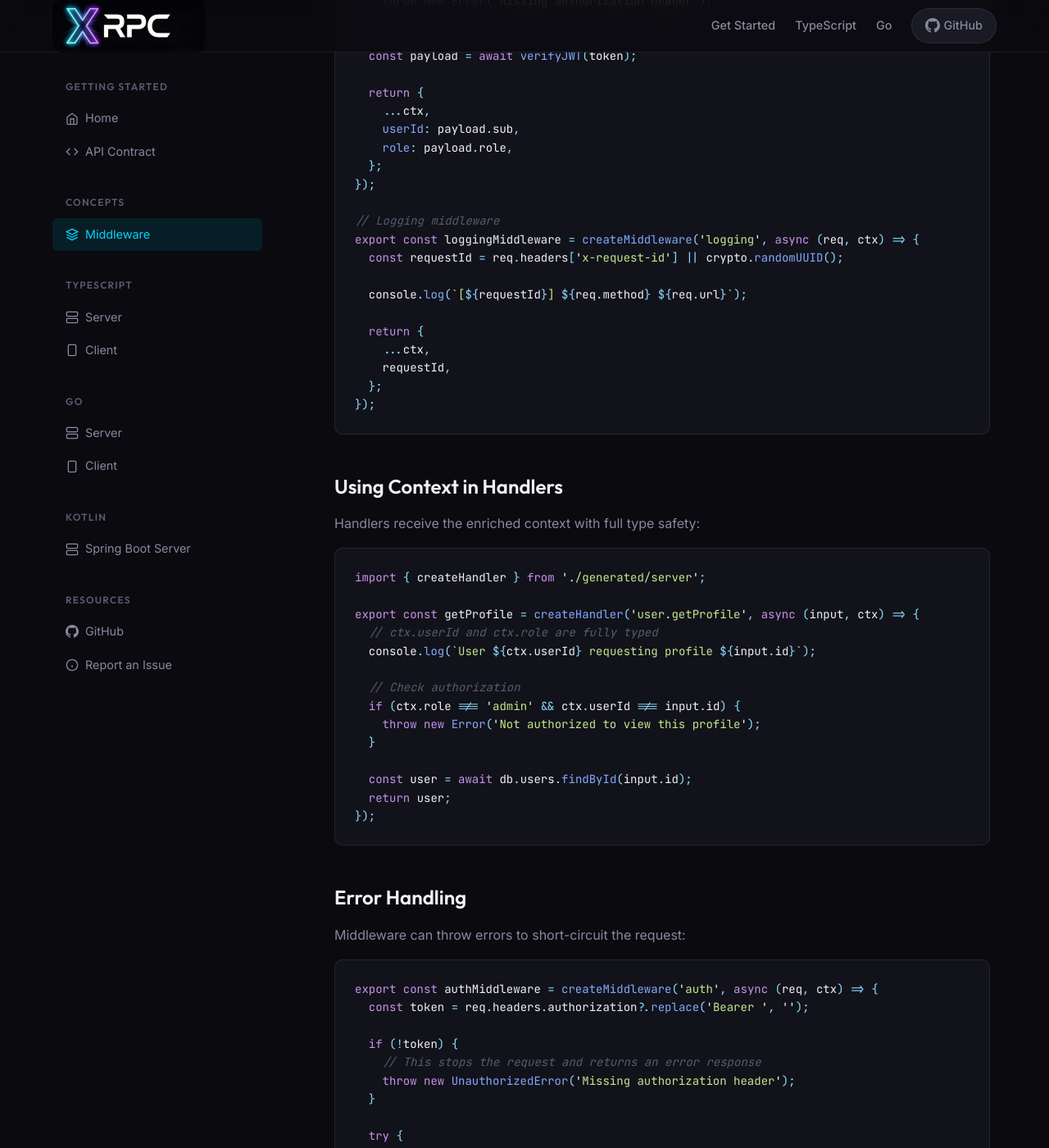
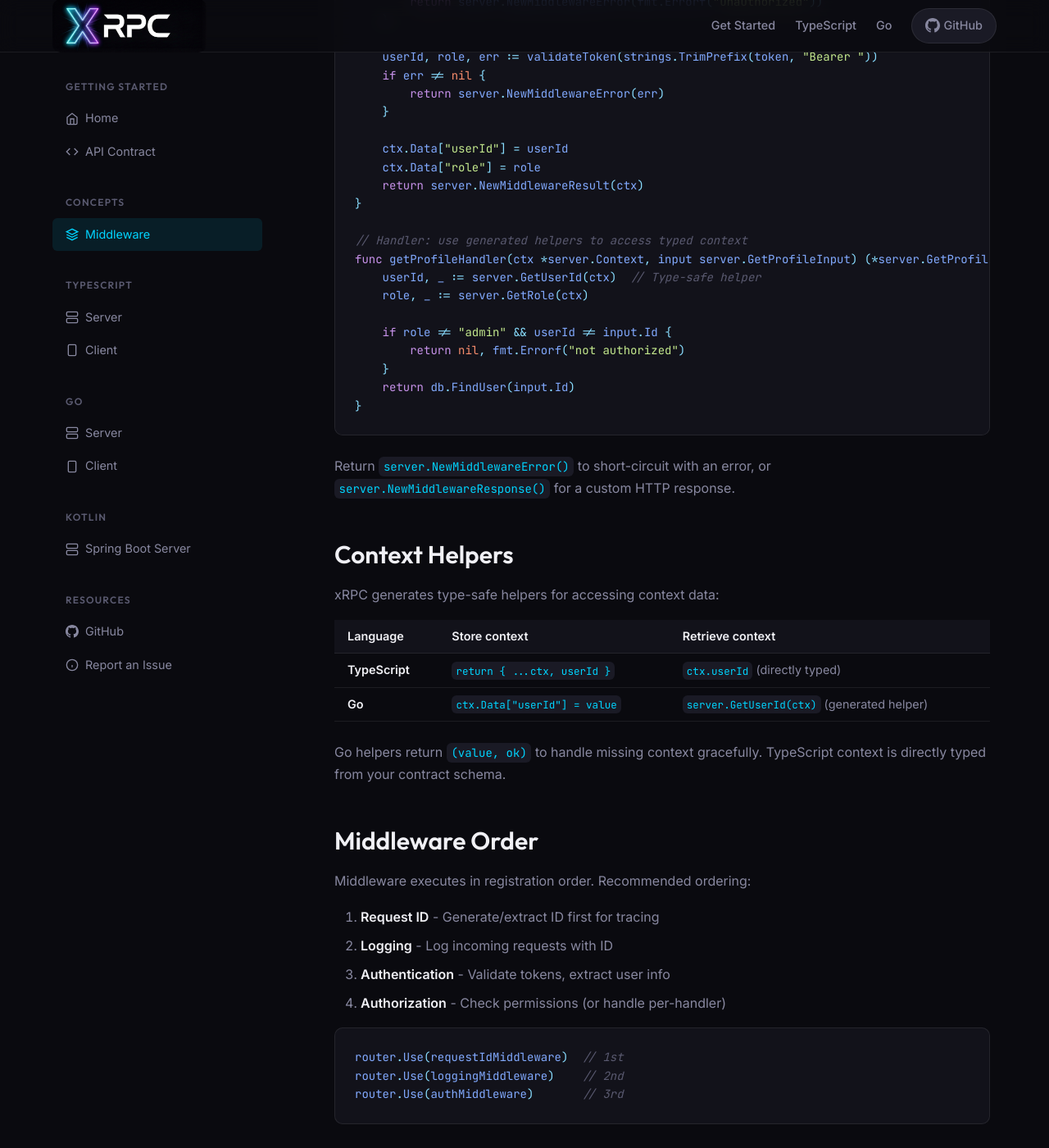
Before and after one commit to mwesox/xrpc, a Jekyll site: the page built from docs/usage/middleware.md, in a window 1280 px wide and 1400 px high, scrolled down 2149 px. Shown: the whole window at 82% size. Built offline with Jekyll 4.4.1, drawn with Linux system fonts in a browser that asks for light colours; some of the changed text lies outside the part shown.

Commit message:
docs: simplify middleware documentation
- Reduce from 400+ to 140 lines (65% reduction)
- Add "Is Middleware Required?" section clarifying when to use xRPC vs framework middleware
- Consolidate TypeScript and Go sections into single concise examples
- Add Context Helpers table explaining store/retrieve patterns
- Remove redundant Common Patterns section
- Simplify Middleware Order to numbered list with minimal code

Co-Authored-By: Claude Opus 4.5 <noreply@anthropic.com>

````diff
--- a/docs/usage/middleware.md
+++ b/docs/usage/middleware.md
@@ -6,28 +6,27 @@ description: Cross-cutting concerns with xRPC middleware
 
 # Middleware
 
-Middleware in xRPC allows you to handle cross-cutting concerns like authentication, logging, request ID injection, and cookie parsing. Middleware executes before your handlers and can extend the request context with typed data.
+Middleware in xRPC intercepts requests before they reach your handlers, allowing you to handle authentication, logging, request ID injection, and other cross-cutting concerns. Middleware can extend the request context with typed data.
 
-## What is Middleware?
+## Is Middleware Required?
 
-Middleware functions intercept requests before they reach your handlers. They can:
+**No.** xRPC middleware is optional. Your framework's native middleware works perfectly fine.
 
-- **Authenticate** requests and attach user information to the context
-- **Log** requests and responses for debugging and monitoring
-- **Parse cookies** and session data
-- **Inject request IDs** for distributed tracing
-- **Short-circuit** requests that fail validation
+| Use framework middleware (Express, Gin, etc.) for: | Use xRPC middleware when you need: |
+|---------------------------------------------------|-----------------------------------|
+| CORS, compression, rate limiting | **Typed context** passed to handlers |
+| Standard request logging | Contract-defined context schema |
+| Static file serving | Cross-language type generation |
 
-Each middleware receives the current context and can either pass it along (optionally modified) or short-circuit the request with an error or custom response.
+If you just need standard middleware features, use what your framework provides. xRPC middleware is specifically for when you want typed context data that's validated against your contract schema.
 
 ## Defining Middleware in Contract
 
-You can define middleware directly in your API contract. This ensures type safety across all generated targets:
+Define middleware in your contract to get type-safe context across all generated targets:
 
 ```typescript
-// api.ts
 import { z } from 'zod';
-import { createRouter, createEndpoint, query, middleware } from '@xrpc/core';
+import { middleware } from '@xrpc/core';
 
 // Define what your middleware adds to context
 const authMiddleware = middleware({
@@ -38,253 +37,20 @@ const authMiddleware = middleware({
   }),
 });
 
-const loggingMiddleware = middleware({
-  name: 'logging',
-  context: z.object({
-    requestId: z.string(),
-  }),
-});
-
-const user = createEndpoint({
-  getProfile: query({
-    input: z.object({ id: z.string().uuid() }),
-    output: z.object({
-      id: z.string(),
-      name: z.string(),
-      email: z.string().email(),
-    }),
-  }),
-});
-
 export const api = createRouter({
-  middleware: [authMiddleware, loggingMiddleware],
-  user,
+  middleware: [authMiddleware],
+  // ... endpoints
 });
 ```
 
-The middleware definition specifies the shape of data it adds to the context. Generated code in each target language will provide type-safe access to this data.
+## TypeScript Implementation
 
-## TypeScript Express Middleware
-
-### Implementation
-
-In TypeScript/Express, implement middleware as functions that modify the context:
+Implement middleware as functions that validate and extend the context:
 
 ```typescript
-import { createMiddleware } from './generated/server';
+import { createMiddleware, createHandler } from './generated/server';
 
-// Authentication middleware
-export const authMiddleware = createMiddleware('auth', async (req, ctx) => {
-  const token = req.headers.authorization?.replace('Bearer ', '');
-
-  if (!token) {
-    throw new Error('Missing authorization header');
-  }
-
-  const payload = await verifyJWT(token);
-
-  return {
-    ...ctx,
-    userId: payload.sub,
-    role: payload.role,
-  };
-});
-
-// Logging middleware
-export const loggingMiddleware = createMiddleware('logging', async (req, ctx) => {
-  const requestId = req.headers['x-request-id'] || crypto.randomUUID();
-
-  console.log(`[${requestId}] ${req.method} ${req.url}`);
-
-  return {
-    ...ctx,
-    requestId,
-  };
-});
-```
-
-### Using Context in Handlers
-
-Handlers receive the enriched context with full type safety:
-
-```typescript
-import { createHandler } from './generated/server';
-
-export const getProfile = createHandler('user.getProfile', async (input, ctx) => {
-  // ctx.userId and ctx.role are fully typed
-  console.log(`User ${ctx.userId} requesting profile ${input.id}`);
-
-  // Check authorization
-  if (ctx.role !== 'admin' && ctx.userId !== input.id) {
-    throw new Error('Not authorized to view this profile');
-  }
-
-  const user = await db.users.findById(input.id);
-  return user;
-});
-```
-
-### Error Handling
-
-Middleware can throw errors to short-circuit the request:
-
-```typescript
-export const authMiddleware = createMiddleware('auth', async (req, ctx) => {
-  const token = req.headers.authorization?.replace('Bearer ', '');
-
-  if (!token) {
-    // This stops the request and returns an error response
-    throw new UnauthorizedError('Missing authorization header');
-  }
-
-  try {
-    const payload = await verifyJWT(token);
-    return { ...ctx, userId: payload.sub, role: payload.role };
-  } catch (err) {
-    throw new UnauthorizedError('Invalid token');
-  }
-});
-```
-
-## Go Middleware
-
-Go middleware follows the same pattern with Go-specific conventions:
-
-### Implementation
-
-```go
-package main
-
-import (
-    "fmt"
-    "net/http"
-    "github.com/yourorg/xrpc-go/server"
-)
-
-// Authentication middleware
-func authMiddleware(ctx *server.Context) *server.MiddlewareResult {
-    token := ctx.Request.Header.Get("Authorization")
-    if token == "" {
-        return server.NewMiddlewareError(fmt.Errorf("unauthorized"))
-    }
-
-    // Strip "Bearer " prefix
-    if len(token) > 7 && token[:7] == "Bearer " {
-        token = token[7:]
-    }
-
-    userId, role, err := validateToken(token)
-    if err != nil {
-        return server.NewMiddlewareError(fmt.Errorf("invalid token: %w", err))
-    }
-
-    // Extend context with user data
-    ctx.Data["userId"] = userId
-    ctx.Data["role"] = role
-    return server.NewMiddlewareResult(ctx)
-}
-
-// Logging middleware with request ID
-func loggingMiddleware(ctx *server.Context) *server.MiddlewareResult {
-    requestId := ctx.Request.Header.Get("X-Request-ID")
-    if requestId == "" {
-        requestId = generateUUID()
-    }
-
-    ctx.Data["requestId"] = requestId
-    log.Printf("[%s] %s %s", requestId, ctx.Request.Method, ctx.Request.URL.Path)
-
-    return server.NewMiddlewareResult(ctx)
-}
-```
-
-### Context Helpers
-
-The generated code includes type-safe helper functions for accessing context data:
-
-```go
-func getProfileHandler(ctx *server.Context, input server.GetProfileInput) (*server.GetProfileOutput, error) {
-    // Type-safe context access
-    userId, ok := server.GetUserId(ctx)
-    if !ok {
-        return nil, fmt.Errorf("user ID not in context")
-    }
-
-    role, _ := server.GetRole(ctx)
-    requestId, _ := server.GetRequestId(ctx)
-
-    log.Printf("[%s] User %s (role: %s) requesting profile %s",
-        requestId, userId, role, input.Id)
-
-    // Authorization check
-    if role != "admin" && userId != input.Id {
-        return nil, fmt.Errorf("not authorized")
-    }
-
-    user, err := db.FindUser(input.Id)
-    if err != nil {
-        return nil, err
-    }
-
-    return &server.GetProfileOutput{
-        Id:    user.ID,
-        Name:  user.Name,
-        Email: user.Email,
-    }, nil
-}
-```
-
-### Short-Circuiting
-
-Middleware can stop request processing by returning an error or custom response:
-
-```go
-func authMiddleware(ctx *server.Context) *server.MiddlewareResult {
-    token := ctx.Request.Header.Get("Authorization")
-
-    // Return error - sends 401 response
-    if token == "" {
-        return server.NewMiddlewareError(fmt.Errorf("unauthorized"))
-    }
-
-    // Or return a custom response
-    if isRateLimited(ctx.Request) {
-        return server.NewMiddlewareResponse(
-            http.StatusTooManyRequests,
-            map[string]string{"error": "rate limited"},
-        )
-    }
-
-    ctx.Data["userId"] = extractUserId(token)
-    return server.NewMiddlewareResult(ctx)
-}
-```
-
-### Registering Middleware
-
-Register middleware with `router.Use()`. Middleware executes in registration order:
-
-```go
-func main() {
-    router := server.NewRouter()
-
-    // Middleware executes in order: logging -> auth
-    router.Use(loggingMiddleware)
-    router.Use(authMiddleware)
-
-    router.Query("user.getProfile", getProfileHandler)
-
-    http.Handle("/api", router)
-    http.ListenAndServe(":8080", nil)
-}
-```
-
-## Common Patterns
-
-### Authentication
-
-```typescript
-// TypeScript
+// Middleware: validate token and add typed user data to context
 export const authMiddleware = createMiddleware('auth', async (req, ctx) => {
   const token = req.headers.authorization?.replace('Bearer ', '');
   if (!token) throw new UnauthorizedError('Missing token');
@@ -292,103 +58,76 @@ export const authMiddleware = createMiddleware('auth', async (req, ctx) => {
   const payload = await verifyJWT(token);
   return { ...ctx, userId: payload.sub, role: payload.role };
 });
+
+// Handler: receives fully typed context
+export const getProfile = createHandler('user.getProfile', async (input, ctx) => {
+  // ctx.userId and ctx.role are typed from contract
+  if (ctx.role !== 'admin' && ctx.userId !== input.id) {
+    throw new Error('Not authorized');
+  }
+  return await db.users.findById(input.id);
+});
 ```
 
+Throwing an error in middleware short-circuits the request and returns an error response.
+
+## Go Implementation
+
+Go middleware follows the same pattern using `ctx.Data` for context storage:
+
 ```go
-// Go
+// Middleware: validate token and store user data in context
 func authMiddleware(ctx *server.Context) *server.MiddlewareResult {
-    token := extractBearerToken(ctx.Request)
+    token := ctx.Request.Header.Get("Authorization")
     if token == "" {
-        return server.NewMiddlewareError(fmt.Errorf("missing token"))
+        return server.NewMiddlewareError(fmt.Errorf("unauthorized"))
     }
 
-    payload, err := verifyJWT(token)
+    userId, role, err := validateToken(strings.TrimPrefix(token, "Bearer "))
     if err != nil {
         return server.NewMiddlewareError(err)
     }
 
-    ctx.Data["userId"] = payload.Sub
-    ctx.Data["role"] = payload.Role
+    ctx.Data["userId"] = userId
+    ctx.Data["role"] = role
     return server.NewMiddlewareResult(ctx)
+}
+
+// Handler: use generated helpers to access typed context
+func getProfileHandler(ctx *server.Context, input server.GetProfileInput) (*server.GetProfileOutput, error) {
+    userId, _ := server.GetUserId(ctx)  // Type-safe helper
+    role, _ := server.GetRole(ctx)
+
+    if role != "admin" && userId != input.Id {
+        return nil, fmt.Errorf("not authorized")
+    }
+    return db.FindUser(input.Id)
 }
 ```
 
-### Request ID Injection
+Return `server.NewMiddlewareError()` to short-circuit with an error, or `server.NewMiddlewareResponse()` for a custom HTTP response.
 
-```typescript
-// TypeScript
-export const requestIdMiddleware = createMiddleware('requestId', async (req, ctx) => {
-  const requestId = req.headers['x-request-id'] || crypto.randomUUID();
-  return { ...ctx, requestId };
-});
-```
+## Context Helpers
 
-```go
-// Go
-func requestIdMiddleware(ctx *server.Context) *server.MiddlewareResult {
-    requestId := ctx.Request.Header.Get("X-Request-ID")
-    if requestId == "" {
-        requestId = uuid.New().String()
-    }
-    ctx.Data["requestId"] = requestId
-    return server.NewMiddlewareResult(ctx)
-}
-```
+xRPC generates type-safe helpers for accessing context data:
 
-### Cookie Parsing
+| Language | Store context | Retrieve context |
+|----------|--------------|------------------|
+| **TypeScript** | `return { ...ctx, userId }` | `ctx.userId` (directly typed) |
+| **Go** | `ctx.Data["userId"] = value` | `server.GetUserId(ctx)` (generated helper) |
 
-```typescript
-// TypeScript
-export const cookieMiddleware = createMiddleware('cookies', async (req, ctx) => {
-  const cookies = parseCookies(req.headers.cookie || '');
-  return { ...ctx, sessionId: cookies.sessionId };
-});
-```
-
-```go
-// Go
-func cookieMiddleware(ctx *server.Context) *server.MiddlewareResult {
-    cookie, err := ctx.Request.Cookie("sessionId")
-    if err == nil {
-        ctx.Data["sessionId"] = cookie.Value
-    }
-    return server.NewMiddlewareResult(ctx)
-}
-```
-
-### Logging
-
-```typescript
-// TypeScript
-export const loggingMiddleware = createMiddleware('logging', async (req, ctx) => {
-  const start = Date.now();
-  console.log(`[${ctx.requestId}] --> ${req.method} ${req.url}`);
-
-  // Note: For response logging, use Express middleware wrapping
-  return ctx;
-});
-```
-
-```go
-// Go
-func loggingMiddleware(ctx *server.Context) *server.MiddlewareResult {
-    requestId := ctx.Data["requestId"]
-    log.Printf("[%s] --> %s %s", requestId, ctx.Request.Method, ctx.Request.URL.Path)
-    return server.NewMiddlewareResult(ctx)
-}
-```
+Go helpers return `(value, ok)` to handle missing context gracefully. TypeScript context is directly typed from your contract schema.
 
 ## Middleware Order
 
-Middleware executes in the order it's registered. Consider this order for common patterns:
+Middleware executes in registration order. Recommended ordering:
 
-1. **Request ID** - Generate/extract request ID first for logging
-2. **Logging** - Log incoming requests
-3. **Authentication** - Validate tokens and extract user info
-4. **Authorization** - Check permissions (can be per-handler instead)
+1. **Request ID** - Generate/extract ID first for tracing
+2. **Logging** - Log incoming requests with ID
+3. **Authentication** - Validate tokens, extract user info
+4. **Authorization** - Check permissions (or handle per-handler)
 
 ```go
-router := server.NewRouter()
 router.Use(requestIdMiddleware)  // 1st
 router.Use(loggingMiddleware)    // 2nd
 router.Use(authMiddleware)       // 3rd
````
